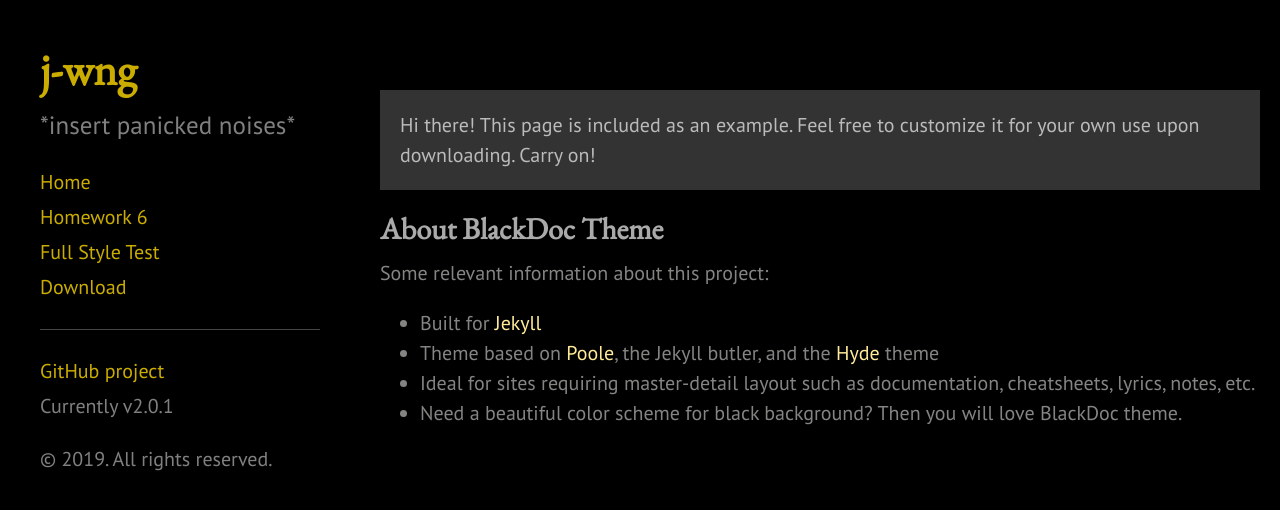
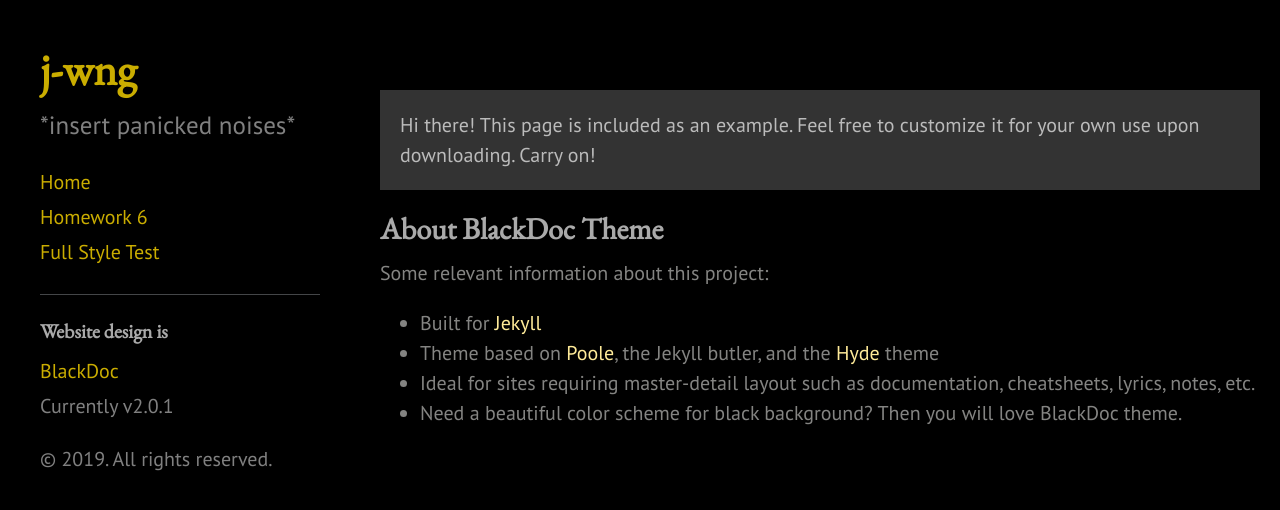
Before and after one commit to j-wng/j-wng.github.io, a Jekyll site: the page built from about.md, in a window 1280 px wide. Shown: the top 510 px of the page. Built offline with Jekyll 4.4.1, drawn with Linux system fonts in a browser that asks for light colours; our own code applies the rules of GitHub Pages for plain Markdown files.

Commit message:
Update sidebar.html

```diff
--- a/_includes/sidebar.html
+++ b/_includes/sidebar.html
@@ -26,9 +26,9 @@
         {% endif %}
       {% endfor %}
 
-      <a class="sidebar-nav-item" href="{{ site.github.repo }}/archive/master.zip">Download</a>
       <hr>
-      <a class="sidebar-nav-item" href="{{ site.github.repo }}">GitHub project</a>
+      <h4>Website design is </h4>
+      <a class="sidebar-nav-item" href="{{https://github.com/karloespiritu/BlackDoc}}">BlackDoc</a>
       <span class="sidebar-nav-item">Currently v{{ site.version }}</span>
     </nav>
 
```
